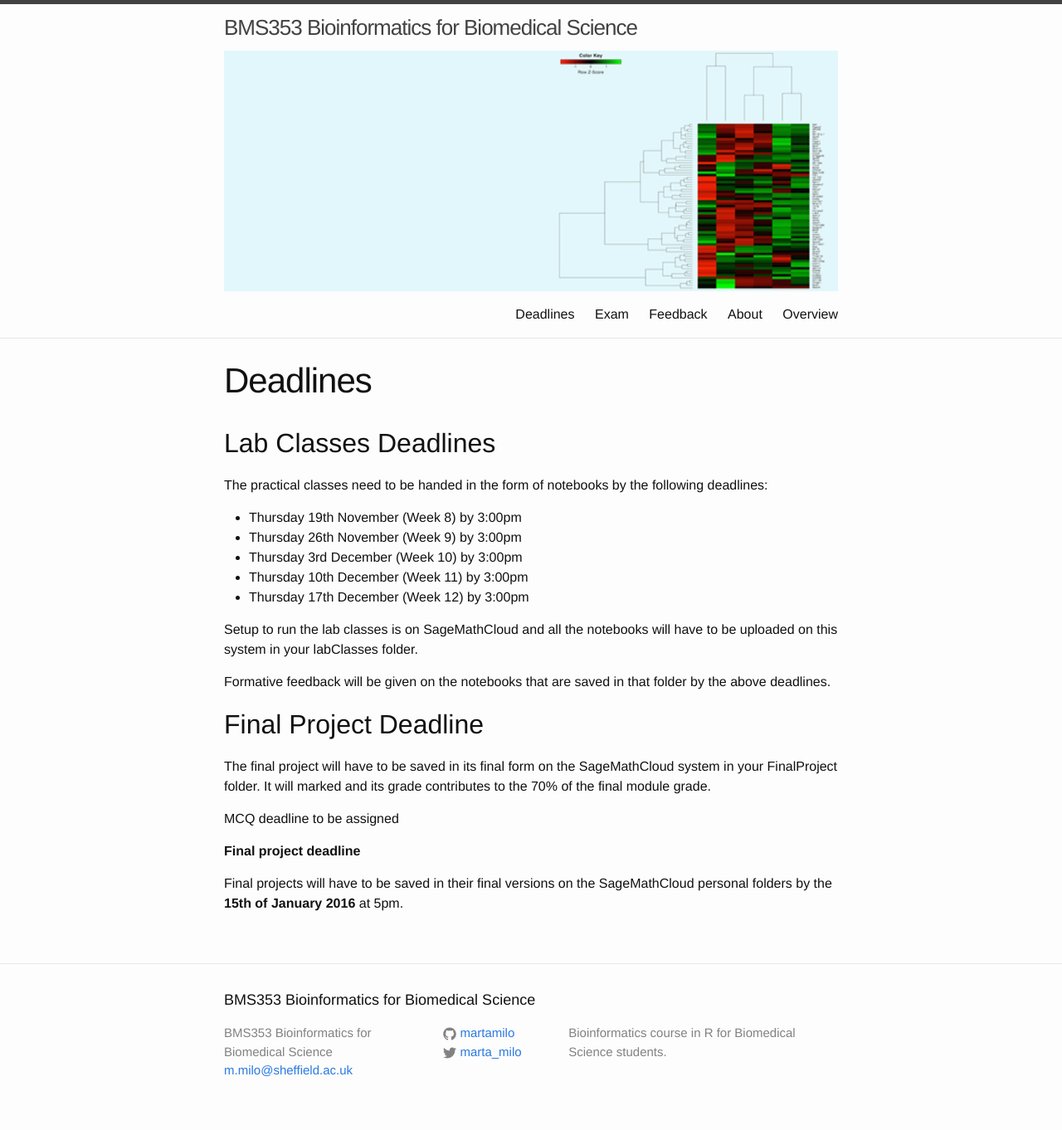
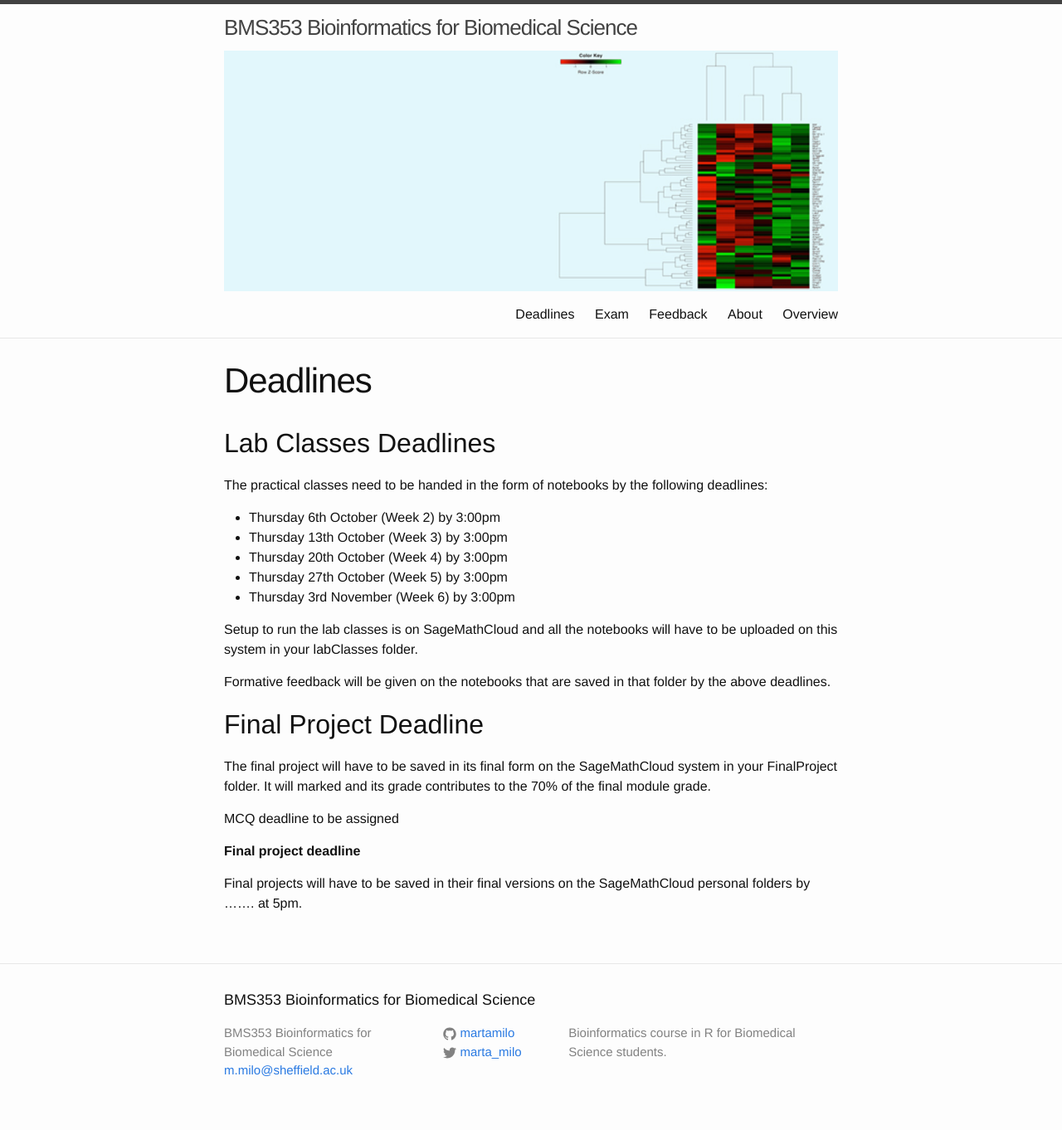
Before and after one commit to sods/bioinformatics, a Jekyll site: the page built from deadlines.md, in a window 1280 px wide. Shown: the whole page at 83% size. Built offline with Jekyll 4.4.1, drawn with Linux system fonts in a browser that asks for light colours.

Commit message:
Update deadlines.md
updated dates

```diff
--- a/deadlines.md
+++ b/deadlines.md
@@ -7,11 +7,11 @@ title: Deadlines
 
 The practical classes need to be handed in the form of notebooks by the following deadlines:
 
-* Thursday 19th November (Week 8) by 3:00pm
-* Thursday 26th November  (Week 9) by 3:00pm
-* Thursday 3rd December (Week 10) by 3:00pm
-* Thursday 10th December (Week 11) by 3:00pm
-* Thursday 17th December (Week 12) by 3:00pm
+* Thursday 6th October (Week 2) by 3:00pm
+* Thursday 13th October (Week 3) by 3:00pm
+* Thursday 20th October (Week 4) by 3:00pm
+* Thursday 27th October (Week 5) by 3:00pm
+* Thursday 3rd November (Week 6) by 3:00pm
 
 Setup to run the lab classes is on SageMathCloud and all the notebooks will have to be uploaded on this system in your labClasses folder.
 
@@ -24,10 +24,9 @@ Formative feedback will be given on the notebooks that are saved in that folder
 The final project will have to be saved in its final form on the SageMathCloud system in your FinalProject folder. It will marked and its grade contributes to the 70% of the final module grade.
 
 
-
 MCQ deadline to be assigned
 
 
 **Final project deadline**
 
-Final projects will have to be saved in their final versions on the SageMathCloud personal folders by the **15th of January 2016** at 5pm.
+Final projects will have to be saved in their final versions on the SageMathCloud personal folders by ....... at 5pm.
```
